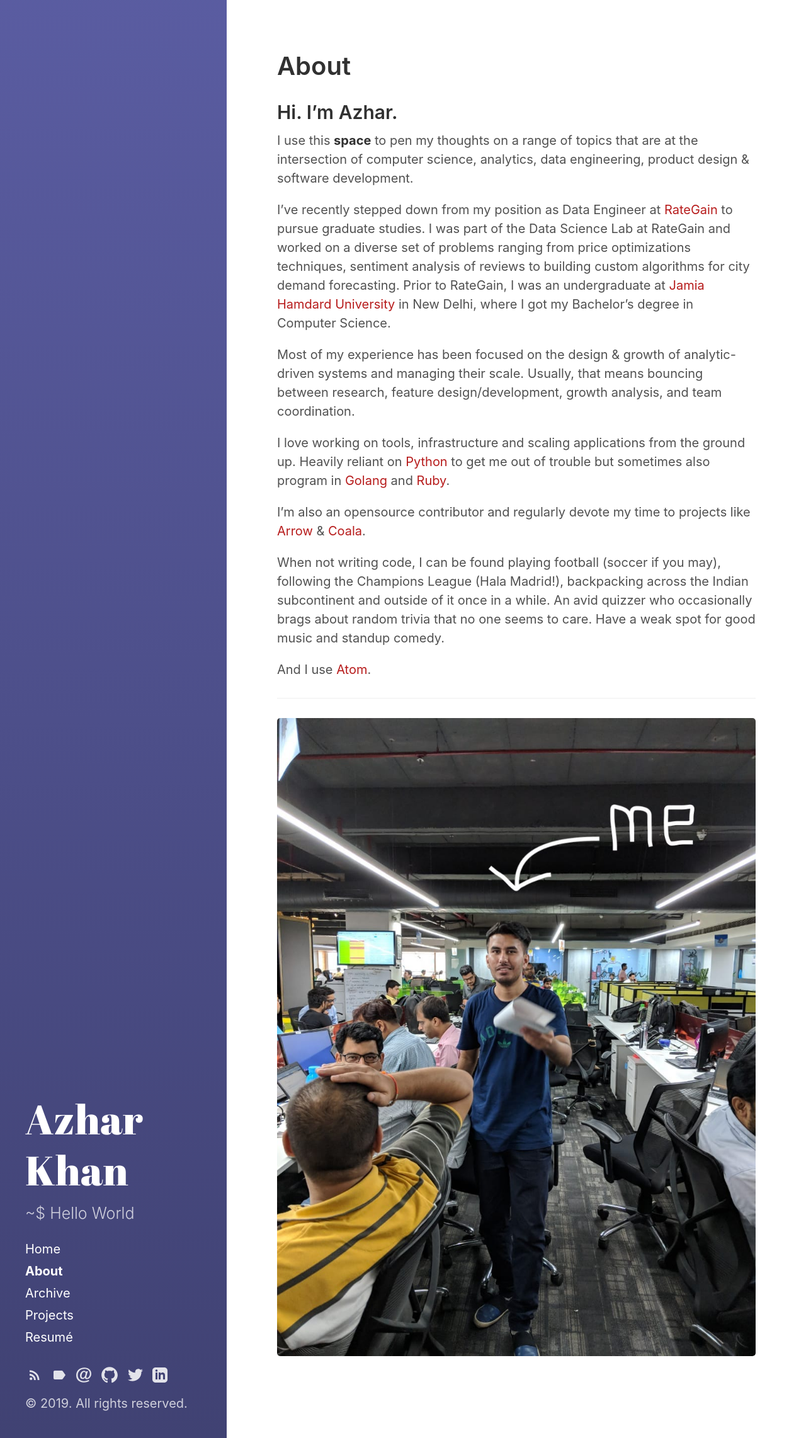
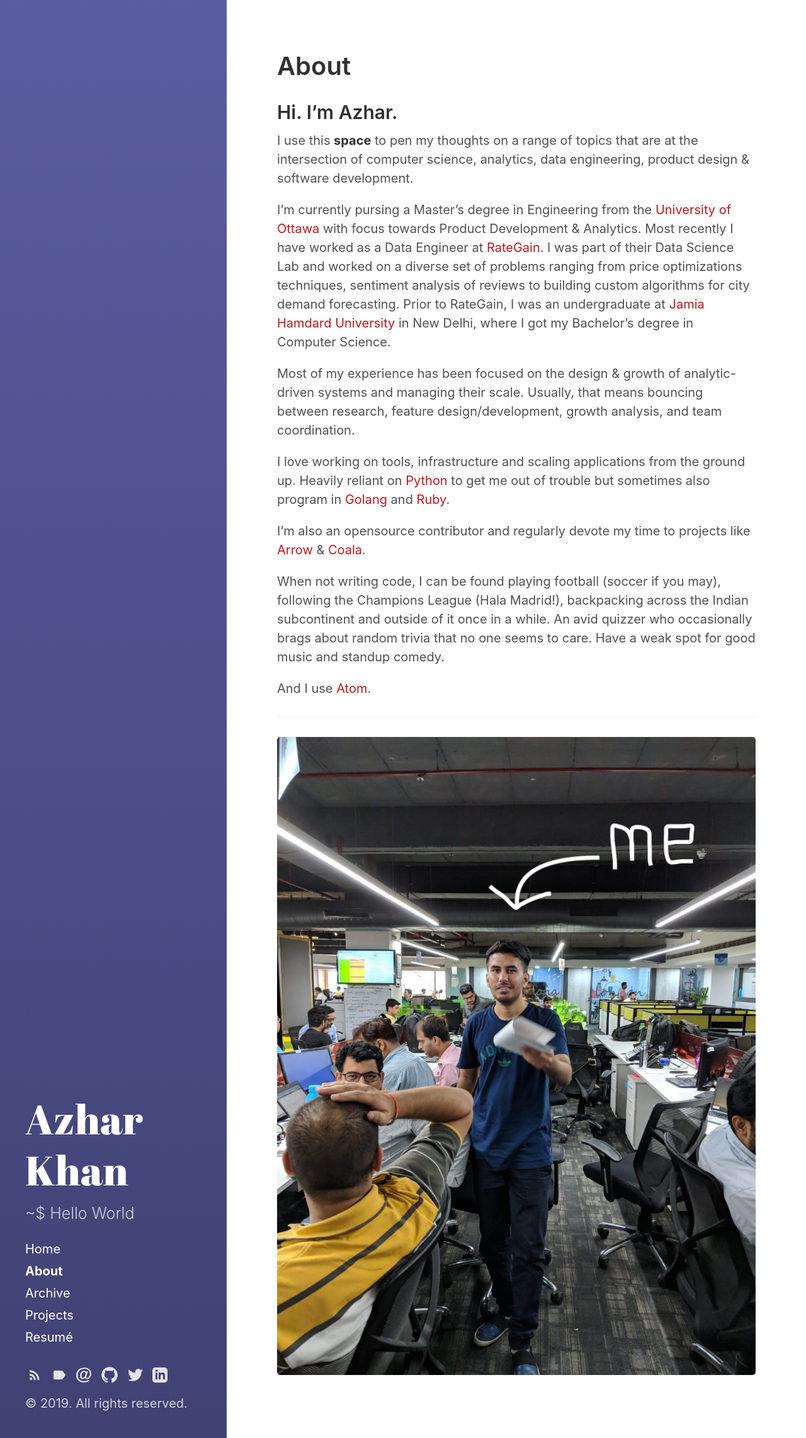
Before and after one commit to XOR97/XOR97.github.io, a Jekyll site: the page built from about.md, in a window 1280 px wide. Shown: the whole page at 63% size. Built offline with Jekyll 4.4.1, drawn with Linux system fonts in a browser that asks for light colours.

Commit message:
Update about.md

```diff
--- a/about.md
+++ b/about.md
@@ -8,7 +8,7 @@ sidebar_link: true
 
 I use this **space** to pen my thoughts on a range of topics that are at the intersection of computer science, analytics, data engineering, product design & software development.
 
-I've recently stepped down from my position as Data Engineer at [RateGain](https://rategain.com) to pursue graduate studies. I was part of the Data Science Lab at RateGain and worked on a diverse set of problems ranging from price optimizations techniques, sentiment analysis of reviews to building custom algorithms for city demand forecasting. Prior to RateGain, I was an undergraduate at [Jamia Hamdard University](https://en.wikipedia.org/wiki/Jamia_Hamdard) in New Delhi, where I got my Bachelor's degree in Computer Science.
+I'm currently pursing a Master's degree in Engineering from the [University of Ottawa](https://www.uottawa.ca/en) with focus towards Product Development & Analytics. Most recently I have worked as a Data Engineer at [RateGain](https://rategain.com). I was part of their Data Science Lab and worked on a diverse set of problems ranging from price optimizations techniques, sentiment analysis of reviews to building custom algorithms for city demand forecasting. Prior to RateGain, I was an undergraduate at [Jamia Hamdard University](https://en.wikipedia.org/wiki/Jamia_Hamdard) in New Delhi, where I got my Bachelor's degree in Computer Science.
 
 Most of my experience has been focused on the design & growth of analytic-driven systems and managing their scale. Usually, that means bouncing between research, feature design/development, growth analysis, and team coordination.
 
```
